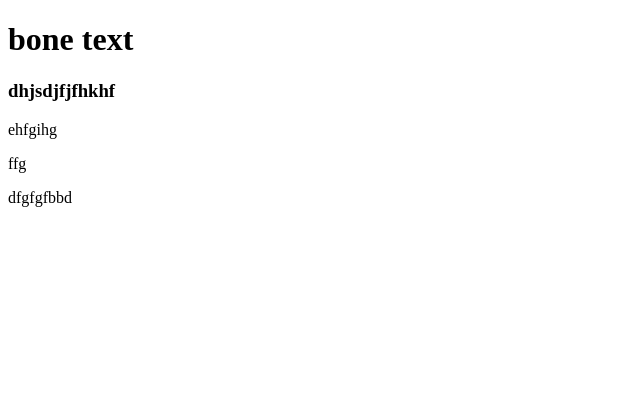
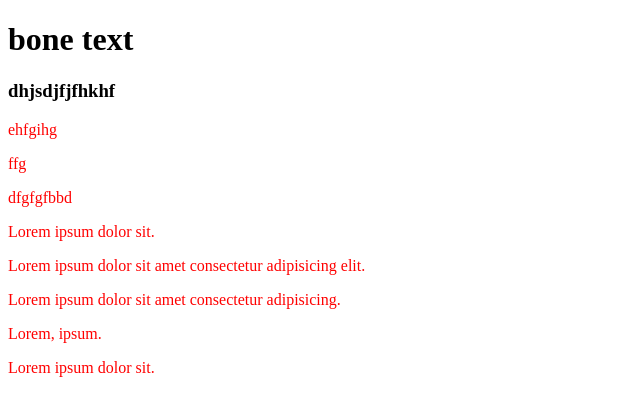
Before and after one commit to erax83/git_testing, a plain HTML site: page index.html in a window 1280 px wide. Shown: the whole page, without its empty margins (0-640 px from the left). Drawn offline with Linux system fonts and the light colour scheme.

Commit message:
new stuff

```diff
--- a/index.html
+++ b/index.html
@@ -19,6 +19,14 @@
     <p>ffg</p>
     <p>dfgfgfbbd</p>
 
+    <p>Lorem ipsum dolor sit.</p>
+    <p>Lorem ipsum dolor sit amet consectetur adipisicing elit.</p>
+    <p>Lorem ipsum dolor sit amet consectetur adipisicing.</p>
+
+    <p>Lorem, ipsum.</p>
+
+    <p>Lorem ipsum dolor sit.</p>
+
 
 </body>
 </html>
--- a/style.css
+++ b/style.css
@@ -0,0 +1,3 @@
+p  {
+    color: red;
+}
```
